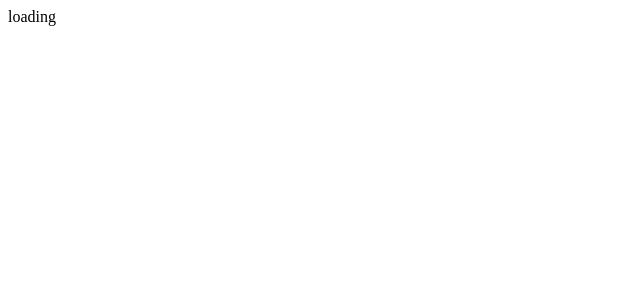
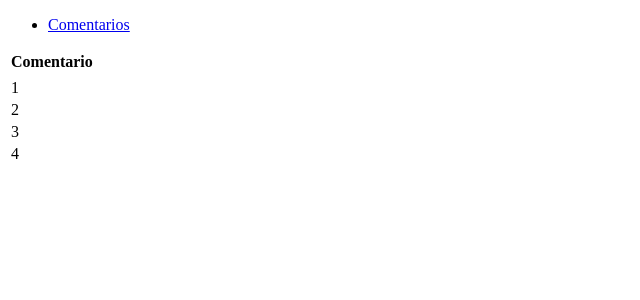
Before and after one commit to svargasv/comentario-list, an Angular app: page /comentarios/list in a window 1280 px wide. Shown: the top 300 px of the page, without its empty margins (0-640 px from the left). Built offline with nearby package versions, Linux system fonts and the light colour scheme.

Commit message:
3 files modified

```diff
--- a/src/app/app.component.html
+++ b/src/app/app.component.html
@@ -5,8 +5,10 @@
        routerLinkActive="active">Comentarios</a>
 	</li>
 </ul>
-
-<head>
-  <link rel="stylesheet" href="https://stackpath.bootstrapcdn.com/bootstrap/4.1.3/css/bootstrap.min.css">
-</head>
-<router-outlet ></router-outlet>
+<div class="container-fluid">
+	<div class=" m-5 row">
+		<div class="col">
+			<router-outlet></router-outlet>
+		</div>
+	</div>
+</div>
--- a/src/app/comentario/comentario.module.ts
+++ b/src/app/comentario/comentario.module.ts
@@ -9,9 +9,9 @@
 
 
 @NgModule({
-  imports: [CommonModule
+  imports: [CommonModule,FormsModule,AppRoutingModule
   ],
-  declarations: [ComentarioListComponent, ComentarioDetailComponent, AppRoutingModule],
+  declarations: [ComentarioListComponent, ComentarioDetailComponent],
   exports : [ComentarioListComponent],
   providers: [ComentarioService]
 
--- a/src/index.html
+++ b/src/index.html
@@ -1 +1,18 @@
-<my-app>loading</my-app>
+<!doctype html>
+<html lang="en">
+
+<head>
+	<meta charset="utf-8">
+	<title>Vinilos</title>
+
+	<base href="/">
+
+	<meta name="viewport" content="width=device-width, initial-scale=1">
+	<link rel="icon" type="image/x-icon" href="favicon.ico">
+</head>
+
+<body>
+	<my-app></my-app>
+</body>
+
+</html>
```
